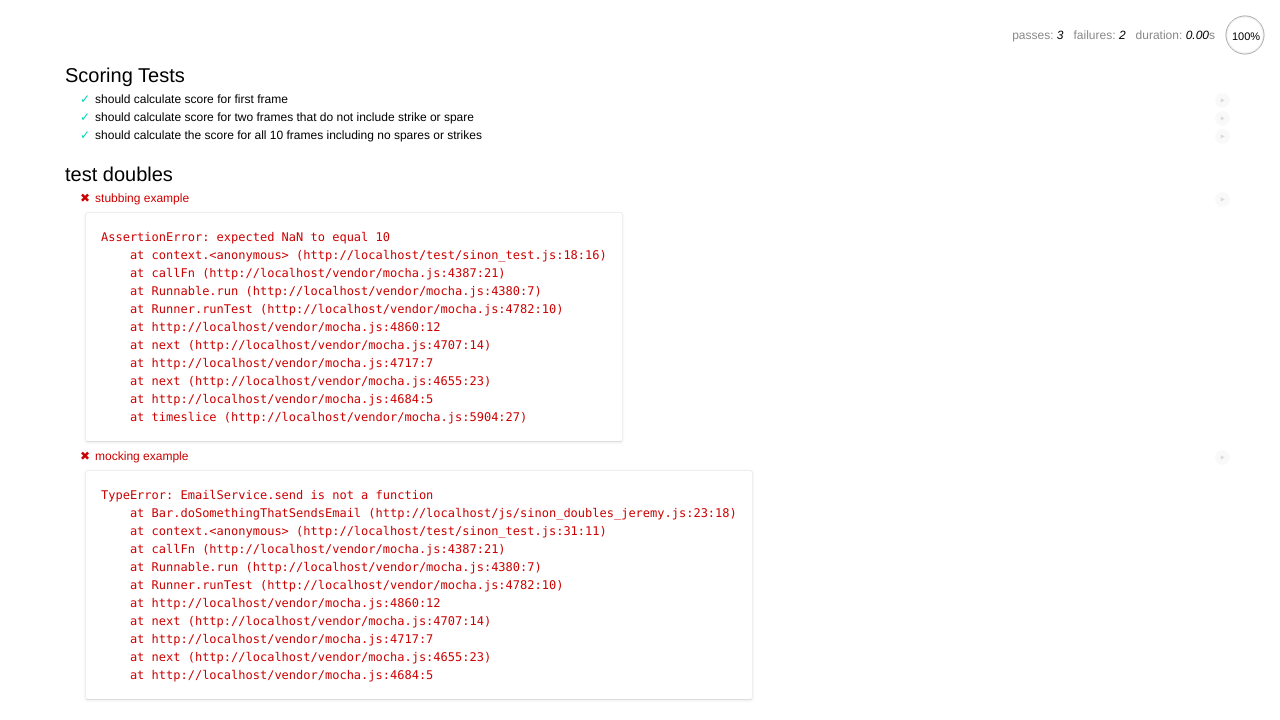
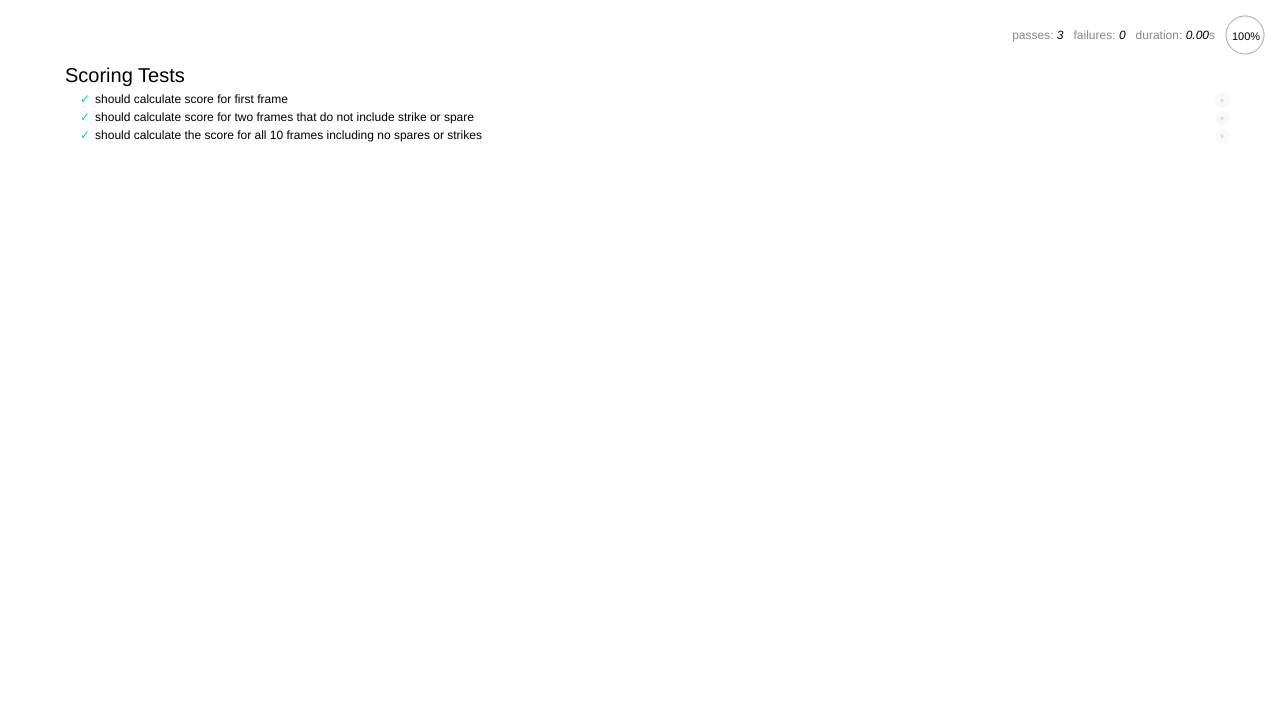
Before and after one commit to WhiteWolf1776/WE-Bowler-ClassAssignment, a plain HTML site: page indexTest.html in a window 1280 px wide. Drawn offline with Linux system fonts and the light colour scheme.

Commit message:
Commenting sinon junk from test index

```diff
--- a/indexTest.html
+++ b/indexTest.html
@@ -25,10 +25,10 @@
     <script src="js/calculate_score.js"></script>
     <script src="js/validate_input.js"></script>
 
-    <script src="test/sinon_test.js"></script>
-    <script src="js/sinon_objects.js"></script>
+    <!--<script src="test/sinon_test.js"></script>-->
+    <!--<script src="js/sinon_objects.js"></script>-->
 
-    <script src="js/sinon_doubles_jeremy.js"></script>
+    <!--<script src="js/sinon_doubles_jeremy.js"></script>-->
 
     <script>
       mocha.checkLeaks();
```
